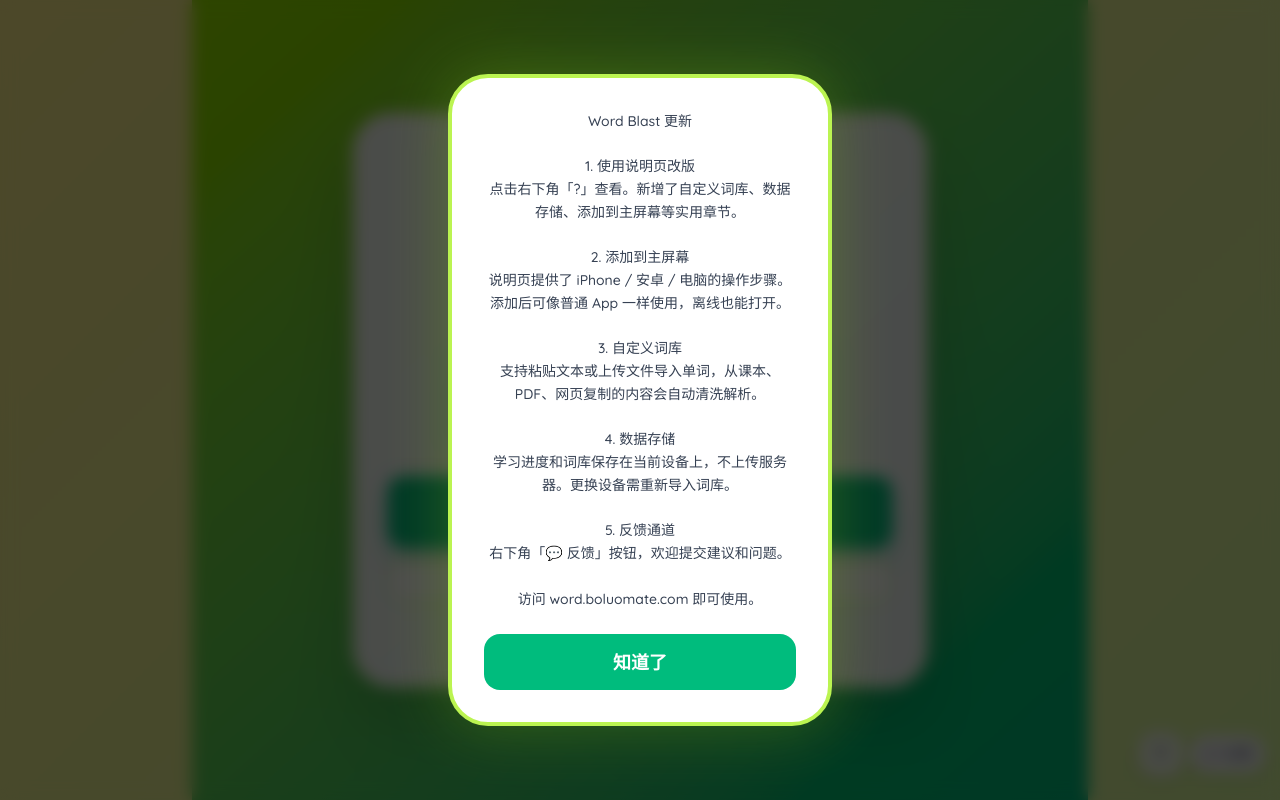
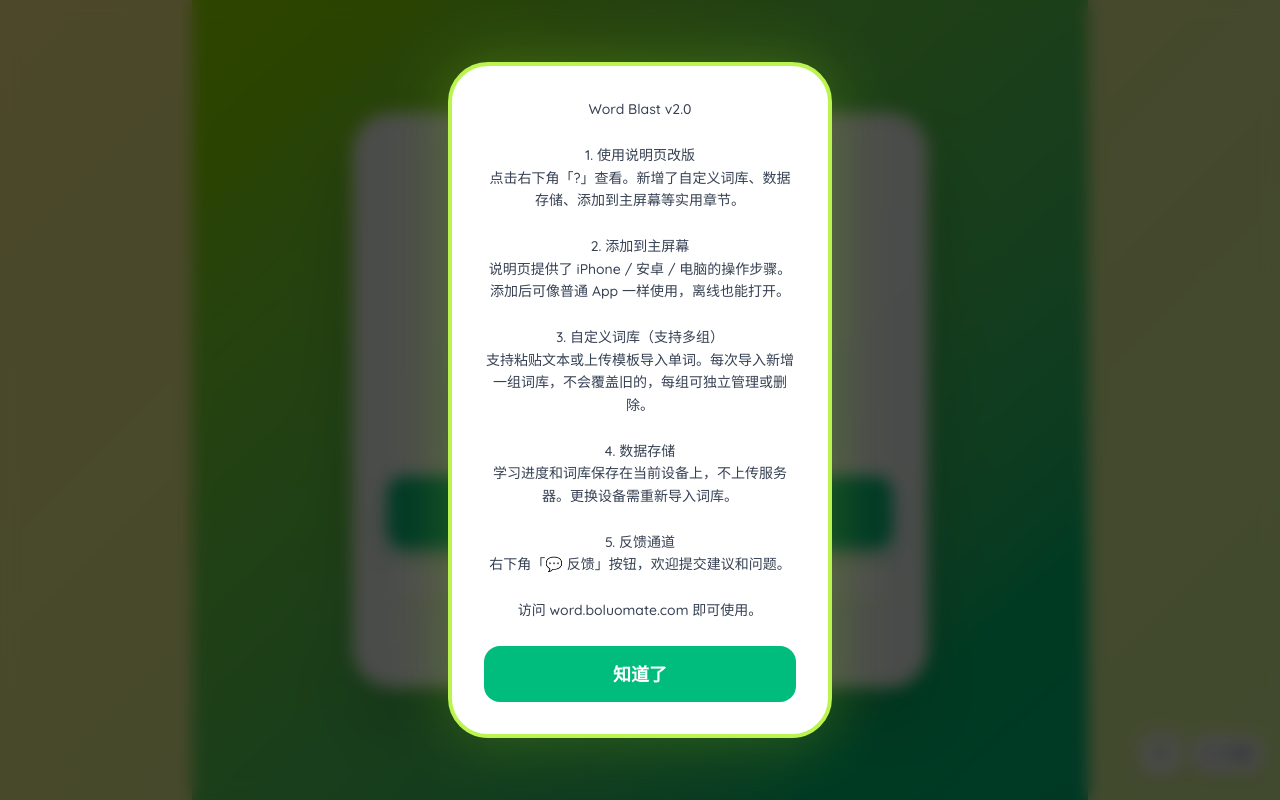
Before and after one commit to stevenxia0404-dot/word-blast-pro, a React (Vite) app in the folder frontend/: page / in a window 1280 px wide. Built offline with nearby package versions, Linux system fonts and the light colour scheme; no server answers.

Commit message:
docs: v2.0 弹窗内容合并多组词库，换 key 全员再弹一次

```diff
--- a/frontend/src/components/VersionBanner.tsx
+++ b/frontend/src/components/VersionBanner.tsx
@@ -1,9 +1,9 @@
 import { useState } from 'react'
 
-const BANNER_KEY = 'wordblast_banner_v1'
+const BANNER_KEY = 'wordblast_banner_v2'
 const BANNER_VERSION = 'v2.0'
 
-const BANNER_MSG = `Word Blast 更新
+const BANNER_MSG = `Word Blast v2.0
 
 1. 使用说明页改版
 点击右下角「?」查看。新增了自定义词库、数据存储、添加到主屏幕等实用章节。
@@ -11,8 +11,8 @@
 2. 添加到主屏幕
 说明页提供了 iPhone / 安卓 / 电脑的操作步骤。添加后可像普通 App 一样使用，离线也能打开。
 
-3. 自定义词库
-支持粘贴文本或上传文件导入单词，从课本、PDF、网页复制的内容会自动清洗解析。
+3. 自定义词库（支持多组）
+支持粘贴文本或上传模板导入单词。每次导入新增一组词库，不会覆盖旧的，每组可独立管理或删除。
 
 4. 数据存储
 学习进度和词库保存在当前设备上，不上传服务器。更换设备需重新导入词库。
```
